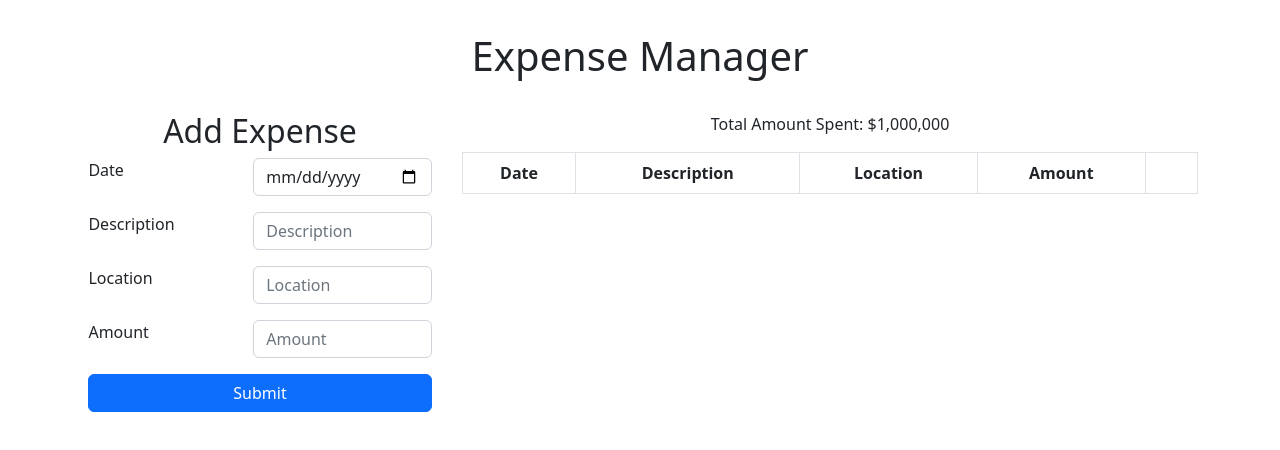
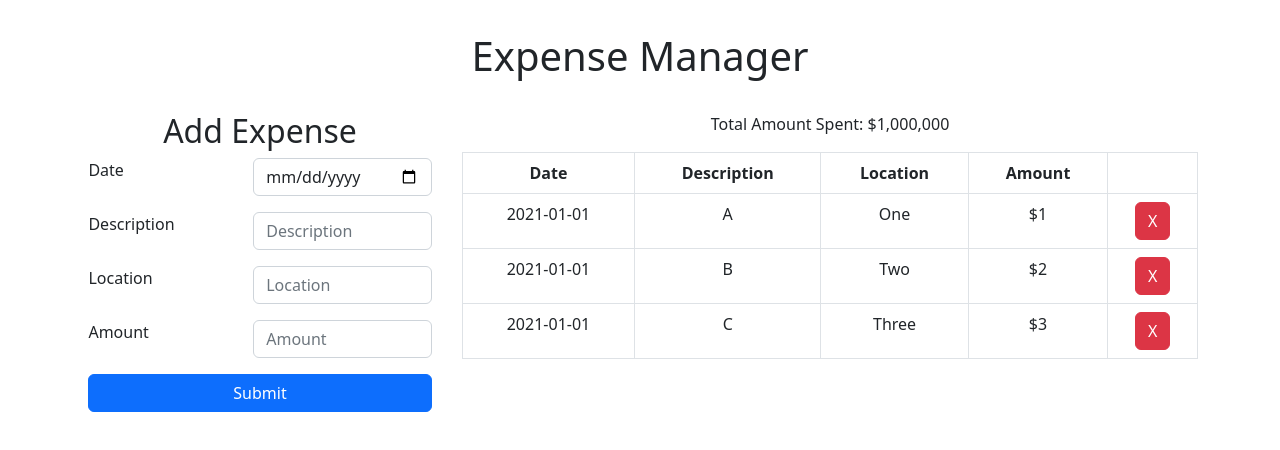
Before and after one commit to VirtualVasquez/ExpenseTracker, a React (Create React App) app: page / in a window 1280 px wide. Shown: the top 450 px of the page. Built offline with nearby package versions, Linux system fonts and the light colour scheme.

Commit message:
added dummy values for testing

```diff
--- a/src/App.js
+++ b/src/App.js
@@ -8,7 +8,27 @@ class App extends React.Component{
   constructor(props){
     super(props)
     this.state = {
-      expenses:[],
+      expenses:[
+        {
+          date: "2021-01-01",
+          description: "A",
+          location: "One",
+          amount: 1,
+        },
+        {
+          date: "2021-01-01",
+          description: "B",
+          location: "Two",
+          amount: 2,
+        },
+        {
+          date: "2021-01-01",
+          description: "C",
+          location: "Three",
+          amount: 3,
+        },
+      ],
+      sumExpenses: "",
       date: "",
       description: "",
       location: "",
```
